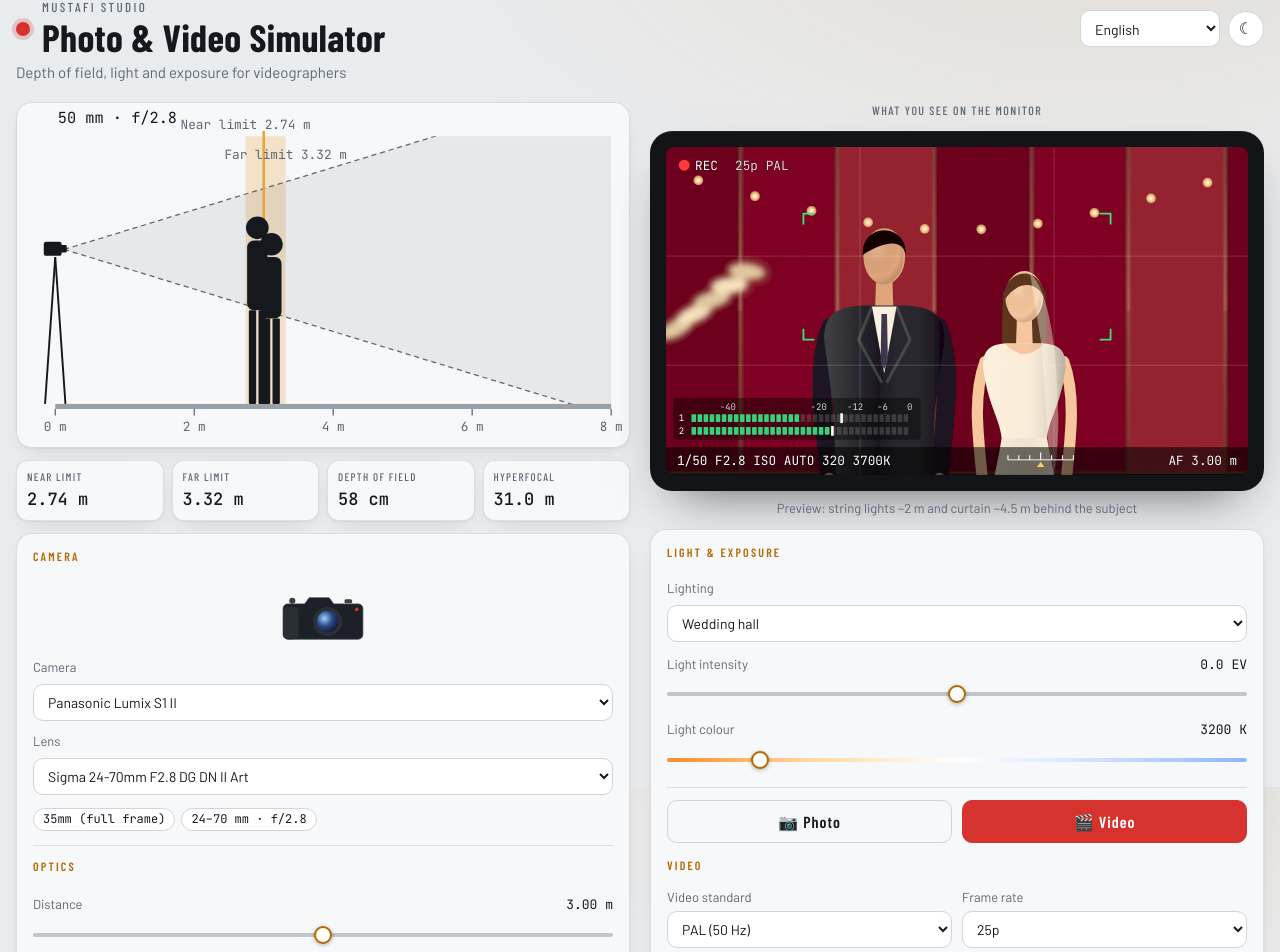
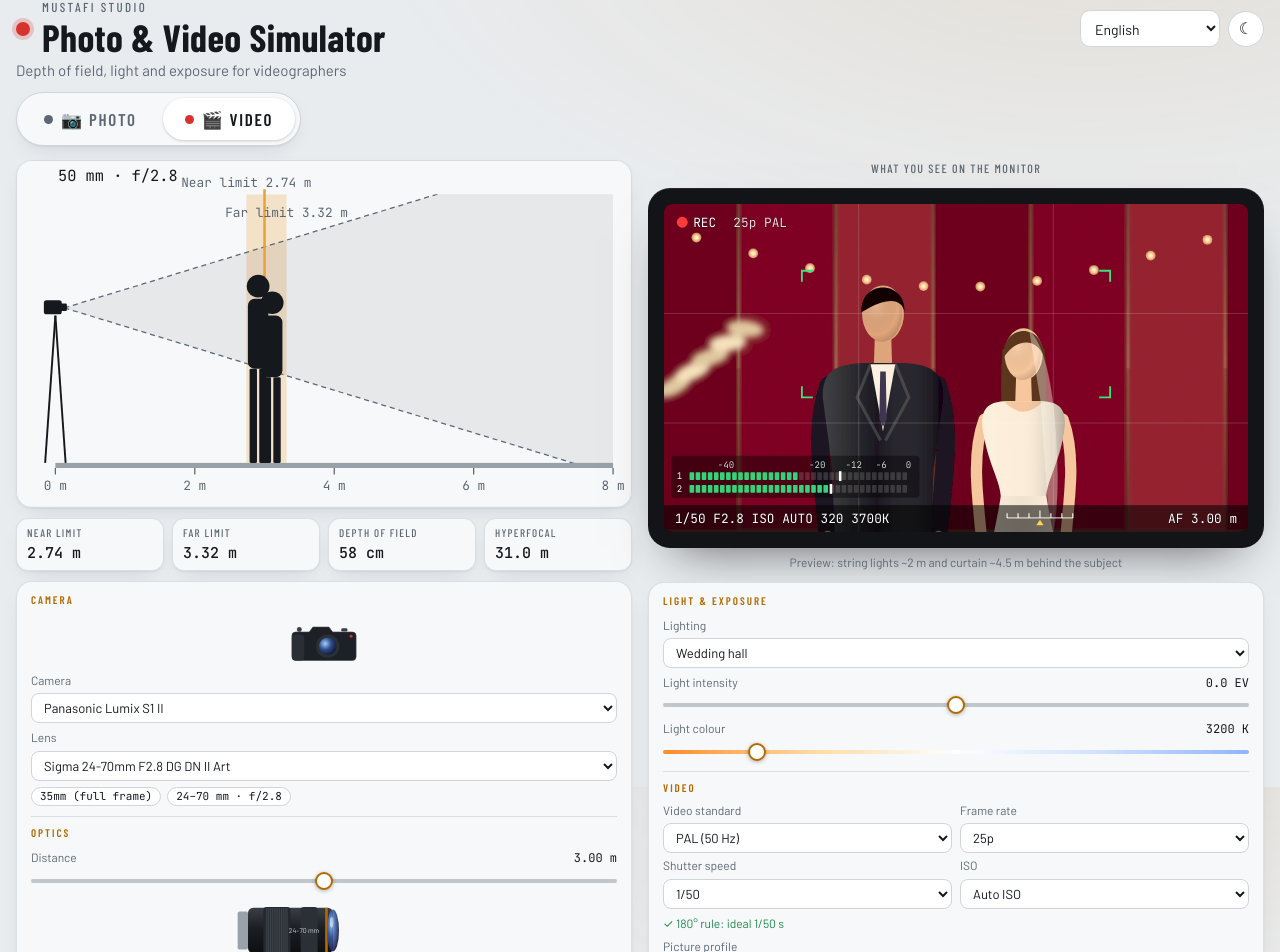
Before and after one commit to Ado-prog/video-simulator, a React (Vite) app: page / in a window 1280 px wide. Shown: the part 13-965 px from the top of the page. Built offline with nearby package versions, Linux system fonts and the light colour scheme.

Commit message:
Photo and video as separate tabs again, tighter controls
Co-Authored-By: Claude Opus 5.5 <noreply@anthropic.com>
Claude-Session: https://claude.ai/code/session_01AQX5cKBAsEeKCZ2NjbMUEN

```diff
--- a/src/App.tsx
+++ b/src/App.tsx
@@ -715,7 +715,23 @@ export default function App() {
 
       <p className="tagline">{isVideo ? t.appTag : t.appTagPhoto}</p>
 
-      <main className="simple">
+      <div className="modes" role="tablist" aria-label={`${t.photo} / ${t.video}`}>
+        {(["photo", "video"] as const).map((m) => (
+          <button
+            key={m}
+            type="button"
+            role="tab"
+            aria-selected={shootMode === m}
+            className={`mode-tab ${shootMode === m ? "is-active" : ""} mode-${m}`}
+            onClick={() => setShootMode(m)}
+          >
+            <span className="mode-dot" aria-hidden="true" />
+            {m === "photo" ? `📷 ${t.photo}` : `🎬 ${t.video}`}
+          </button>
+        ))}
+      </div>
+
+      <main className={`simple ${isVideo ? "is-video" : "is-photo"}`}>
         {/* left: side view, numbers, camera & optics */}
         <div className="col col-left">
             <PhotoDiagram
@@ -792,20 +808,6 @@ export default function App() {
           <p className="caption">{scene.palette.indoor ? t.monitorCaptionIndoor : t.monitorCaption}</p>
           <div className="card">
             {g_light}
-            <div className="mode-switch" role="tablist" aria-label={`${t.photo} / ${t.video}`}>
-              {(["photo", "video"] as const).map((m) => (
-                <button
-                  key={m}
-                  type="button"
-                  role="tab"
-                  aria-selected={shootMode === m}
-                  className={`mode-btn mode-btn-${m} ${shootMode === m ? "is-active" : ""}`}
-                  onClick={() => setShootMode(m)}
-                >
-                  {m === "photo" ? `📷 ${t.photo}` : `🎬 ${t.video}`}
-                </button>
-              ))}
-            </div>
             {g_photo}
             {g_video}
             {g_filters}
--- a/src/styles.css
+++ b/src/styles.css
@@ -443,3 +443,40 @@ input[type="range"].kelvin-wb::-moz-range-track { background: linear-gradient(90
 .mode-btn-video { border-color: color-mix(in srgb, var(--tally) 55%, transparent); color: var(--tally); }
 .mode-btn-video.is-active { background: var(--tally); border-color: var(--tally); color: #fff; }
 .mode-btn:focus-visible { outline: 2px solid var(--accent); outline-offset: 2px; }
+
+/* ── Compact controls (like a camera menu) ─────────────────── */
+.tagline { margin: 4px 0 10px; }
+.modes { margin: 0 0 14px; }
+.simple { gap: 16px; }
+.col { gap: 10px; }
+.card { padding: 10px 14px 12px; }
+.card > .group { padding: 8px 0 10px; gap: 4px; }
+.card .group legend { font-size: 11px; margin-bottom: 2px; }
+.card .group label { font-size: 12px; }
+.card .group > label:not(.check) { margin-top: 2px; }
+.card .row-label { margin-top: 2px; }
+.card .row-label output { font-size: 12px; }
+.card .control { font-size: 13px; padding: 5px 8px; border-radius: 8px; }
+.card input[type="range"] { height: 18px; margin: 0; }
+.card .grid2 { gap: 4px 8px; }
+.card .chip-row { margin-top: 2px; }
+.card .chip { font-size: 11px; padding: 1px 8px; }
+.card .note, .card .ok, .card .warn { font-size: 12px; }
+.card .check { font-size: 13px !important; }
+.card .checks { gap: 12px; margin-top: 2px; }
+.card .btn-primary { margin-top: 8px; padding: 9px 14px; font-size: 15px; }
+.card .btn-ghost { margin: 6px 0 2px; padding: 4px 10px; font-size: 12px; }
+.card .art-wrap { padding: 2px 0 0; }
+.card .art-camera { width: 74px; }
+.card .art-lens { max-width: 190px; }
+.card .art-iris { width: 44px; }
+.card .seg-item { padding: 4px; font-size: 12px !important; }
+.simple .stats dd { font-size: 15px; }
+.simple .stats div { padding: 6px 10px; }
+.simple .caption { font-size: 12px; }
+
+/* photo is the tightest: camera art inline, lens art smaller */
+.simple.is-photo .card > .group { padding: 6px 0 8px; }
+.simple.is-photo .art-camera { width: 60px; }
+.simple.is-photo .art-lens { max-width: 160px; }
+.simple.is-photo .art-iris { width: 38px; }
```
